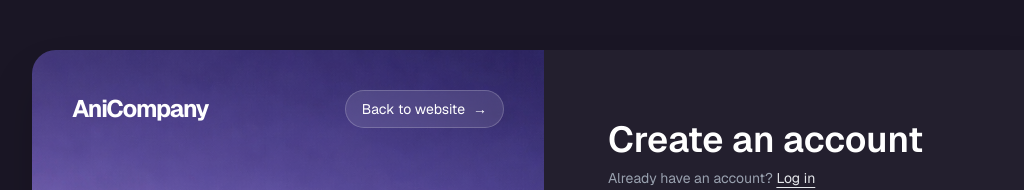
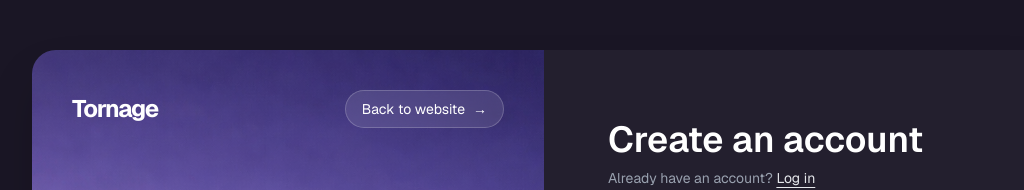
Before and after one commit to Harsha4112004/Tornage, a Next.js app: page /signup in a window 1280 px wide. Shown: the top 190 px of the page, without its empty margins (96-1120 px from the left). Built offline with nearby package versions, Linux system fonts and the light colour scheme.

Commit message:
second commit

```diff
--- a/src/app/signup/page.tsx
+++ b/src/app/signup/page.tsx
@@ -63,7 +63,7 @@
 
           <div className="absolute inset-0 p-10 flex flex-col justify-between text-white">
             <div className="flex justify-between items-center">
-              <span className="text-2xl font-bold tracking-tighter">AniCompany</span>
+              <span className="text-2xl font-bold tracking-tighter">Tornage</span>
               <Link href="/" className="text-sm bg-white/10 backdrop-blur-md px-4 py-2 rounded-full border border-white/20 hover:bg-white/20 transition flex items-center gap-2">
                 Back to website <span>→</span>
               </Link>
```
